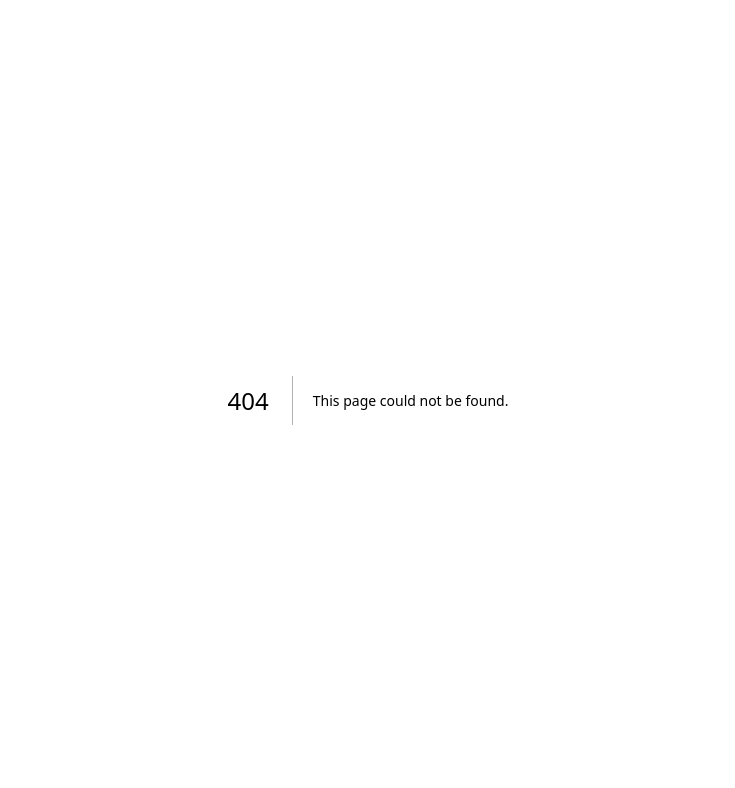
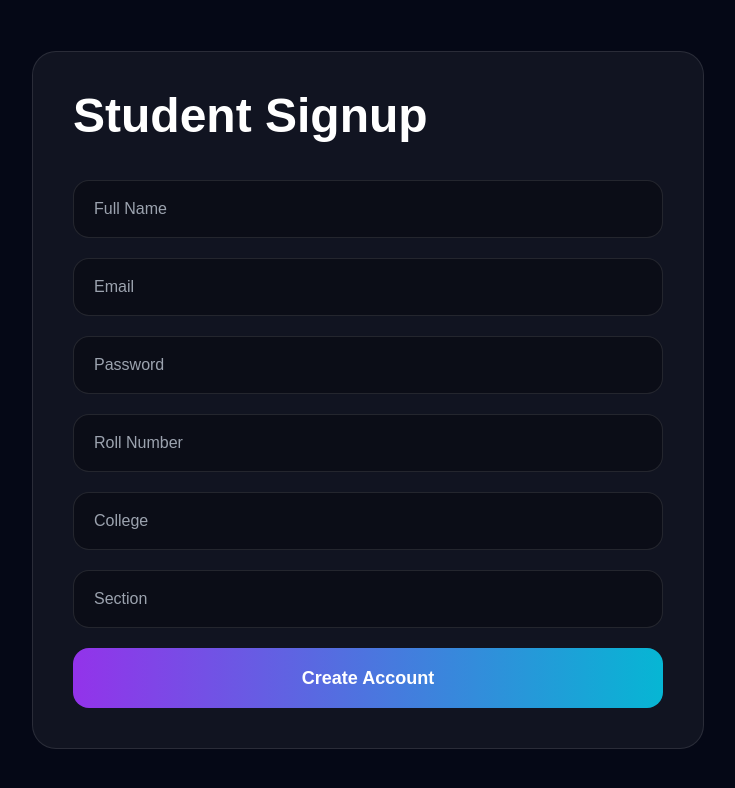
Before and after one commit to Nandhu55/exam-platform, a Next.js app in the folder frontend/: page /signup in a window 1280 px wide. Before the commit this address had no page. Shown: the top 788 px of the page, without its empty margins (272-1007 px from the left). Built offline with nearby package versions, Linux system fonts and the light colour scheme.

Commit message:
dutudent login added

```diff
--- a/frontend/src/app/adaptive-exam/[id]/page.tsx
+++ b/frontend/src/app/adaptive-exam/[id]/page.tsx
@@ -2,6 +2,7 @@
 
 import { useEffect, useState } from "react";
 import { useParams } from "next/navigation";
+import { supabase } from "@/lib/supabase";
 
 export default function AdaptiveExamPage() {
 
@@ -36,22 +37,8 @@
   const [previousQuestions, setPreviousQuestions] =
     useState<string[]>([]);
 
-  const [studentName, setStudentName] =
-    useState("");
-
-  const [rollNumber, setRollNumber] =
-    useState("");
-
-  const [college, setCollege] =
-    useState("");
-
-  const [section, setSection] =
-    useState("");
-
-  const [examStarted, setExamStarted] =
-    useState(false);
-
-
+  const [student, setStudent] =
+    useState<any>(null);
 
   // =========================
   // FETCH EXAM
@@ -71,7 +58,8 @@
 
       try {
 
-        const response = await fetch(
+        const response =
+          await fetch(
             `${process.env.NEXT_PUBLIC_API_URL}/adaptive-exam/${examId}`
           );
 
@@ -88,6 +76,41 @@
 
         setLoading(false);
       }
+    };
+
+  // =========================
+  // FETCH STUDENT
+  // =========================
+
+  useEffect(() => {
+
+    fetchStudent();
+
+  }, []);
+
+  const fetchStudent =
+    async () => {
+
+      const {
+        data: { user }
+      } = await supabase.auth.getUser();
+
+      if (!user) {
+
+        window.location.href =
+          "/login";
+
+        return;
+      }
+
+      const { data } =
+        await supabase
+          .from("profiles")
+          .select("*")
+          .eq("id", user.id)
+          .single();
+
+      setStudent(data);
     };
 
   // =========================
@@ -134,8 +157,6 @@
 
         setQuestion(data);
 
-        // STORE PREVIOUS QUESTIONS
-
         if (
           data.question &&
           !previous.includes(
@@ -158,33 +179,25 @@
     };
 
   // =========================
-  // START EXAM
+  // START FIRST QUESTION
   // =========================
 
-  const startExam = () => {
+  useEffect(() => {
 
     if (
-      !studentName ||
-      !rollNumber ||
-      !college ||
-      !section
+      exam &&
+      student &&
+      !question
     ) {
-
-      alert(
-        "Please fill all details"
-      );
-
-      return;
-    }
-
-    setExamStarted(true);
 
       generateQuestion(
         exam.topic,
         1,
         []
       );
-  };
+    }
+
+  }, [exam, student]);
 
   // =========================
   // SUBMIT ANSWER
@@ -210,7 +223,6 @@
 
       try {
 
-
         const response =
           await fetch(
             `${process.env.NEXT_PUBLIC_API_URL}/save-adaptive-attempt`,
@@ -228,16 +240,16 @@
                   exam.adaptive_exam_id,
 
                 participant_name:
-          studentName,
+                  student.name,
 
                 roll_number:
-          rollNumber,
+                  student.roll_number,
 
                 college:
-          college,
+                  student.college,
 
                 section:
-          section,
+                  student.section,
 
                 question_number:
                   questionNumber,
@@ -264,10 +276,6 @@
           await response.json();
 
         console.log(result);
-
-      // =========================
-      // DIFFICULTY ENGINE
-      // =========================
 
       } catch (error) {
 
@@ -344,7 +352,10 @@
   // LOADING
   // =========================
 
-  if (loading) {
+  if (
+    loading ||
+    !student
+  ) {
 
     return (
 
@@ -409,13 +420,15 @@
 
               Your adaptive exam has been completed successfully.
               Click below to view the full AI-generated performance report.
+
             </p>
 
           </div>
+
           <button
             onClick={() =>
               window.location.href =
-      `/adaptive-report/${rollNumber}`
+                `/adaptive-report/${student.roll_number}`
             }
             className="mt-10 mr-4 rounded-2xl bg-gradient-to-r from-cyan-500 to-blue-600 px-10 py-4 text-xl font-bold"
           >
@@ -423,6 +436,7 @@
             View Full AI Report
 
           </button>
+
           <button
             onClick={() =>
               window.location.href = "/"
@@ -433,112 +447,6 @@
             Go To Home
 
           </button>
-
-        </div>
-
-      </main>
-    );
-  }
-
-  // =========================
-  // STUDENT DETAILS
-  // =========================
-
-  if (!examStarted) {
-
-    return (
-
-      <main className="flex min-h-screen items-center justify-center bg-[#050816] p-8 text-white">
-
-        <div className="w-full max-w-2xl rounded-3xl border border-white/10 bg-white/5 p-10">
-
-          <h1 className="text-4xl font-black">
-
-            Student Verification
-
-          </h1>
-
-          <p className="mt-4 text-gray-400">
-
-            Enter your details to start
-            the adaptive AI examination.
-
-          </p>
-
-          <div className="mt-10 space-y-5">
-
-            <input
-              type="text"
-              placeholder="Student Name"
-
-              value={studentName}
-
-              onChange={(e) =>
-                setStudentName(
-                  e.target.value
-                )
-              }
-
-              className="w-full rounded-2xl border border-white/10 bg-black/30 px-5 py-4 outline-none"
-            />
-
-            <input
-              type="text"
-              placeholder="Roll Number"
-
-              value={rollNumber}
-
-              onChange={(e) =>
-                setRollNumber(
-                  e.target.value
-                )
-              }
-
-              className="w-full rounded-2xl border border-white/10 bg-black/30 px-5 py-4 outline-none"
-            />
-
-            <input
-              type="text"
-              placeholder="College"
-
-              value={college}
-
-              onChange={(e) =>
-                setCollege(
-                  e.target.value
-                )
-              }
-
-              className="w-full rounded-2xl border border-white/10 bg-black/30 px-5 py-4 outline-none"
-            />
-
-            <input
-              type="text"
-              placeholder="Section"
-
-              value={section}
-
-              onChange={(e) =>
-                setSection(
-                  e.target.value
-                )
-              }
-
-              className="w-full rounded-2xl border border-white/10 bg-black/30 px-5 py-4 outline-none"
-            />
-
-            <button
-
-              onClick={startExam}
-
-              className="w-full rounded-2xl bg-gradient-to-r from-purple-600 to-cyan-500 px-6 py-4 text-lg font-bold"
-            >
-
-              Start Adaptive Exam
-
-            </button>
-
-          </div>
 
         </div>
 
@@ -580,13 +488,13 @@
 
         <p className="mt-6 text-xl text-cyan-400">
 
-          Exam ID:
+          Welcome,
           {" "}
-          {exam.adaptive_exam_id}
+          {student.name}
 
         </p>
 
-        <p className="mt-4 text-gray-300">
+        <p className="mt-2 text-gray-300">
 
           Topic:
           {" "}
@@ -642,15 +550,11 @@
 
             <div className="mt-8">
 
-              {/* QUESTION */}
-
               <h3 className="text-2xl font-semibold leading-10">
 
                 {question.question}
 
               </h3>
-
-              {/* OPTIONS */}
 
               <div className="mt-8 space-y-4">
 
@@ -692,8 +596,6 @@
 
               </div>
 
-              {/* SUBMIT */}
-
               <button
                 onClick={submitAnswer}
                 className="mt-8 w-full rounded-2xl bg-gradient-to-r from-purple-600 to-cyan-500 px-6 py-4 text-lg font-bold"
--- /dev/null
+++ b/frontend/src/app/login/page.tsx
@@ -0,0 +1,104 @@
+"use client";
+
+import { useState } from "react";
+
+import { supabase } from "@/lib/supabase";
+
+export default function LoginPage() {
+
+  const [email, setEmail] =
+    useState("");
+
+  const [password, setPassword] =
+    useState("");
+
+  const login = async () => {
+
+    try {
+
+      const {
+        error
+      } = await supabase.auth.signInWithPassword({
+
+        email,
+        password,
+      });
+
+      if (error) {
+
+        alert(error.message);
+
+        return;
+      }
+
+      alert(
+        "Login successful"
+      );
+
+      window.location.href =
+        "/";
+
+    } catch (error) {
+
+      console.error(error);
+
+      alert(
+        "Something went wrong"
+      );
+    }
+  };
+
+  return (
+
+    <main className="flex min-h-screen items-center justify-center bg-[#050816] p-8 text-white">
+
+      <div className="w-full max-w-xl rounded-3xl border border-white/10 bg-white/5 p-10">
+
+        <h1 className="text-5xl font-black">
+
+          Student Login
+
+        </h1>
+
+        <div className="mt-10 space-y-5">
+
+          <input
+            type="email"
+            placeholder="Email"
+            value={email}
+            onChange={(e) =>
+              setEmail(
+                e.target.value
+              )
+            }
+            className="w-full rounded-2xl border border-white/10 bg-black/30 px-5 py-4 outline-none"
+          />
+
+          <input
+            type="password"
+            placeholder="Password"
+            value={password}
+            onChange={(e) =>
+              setPassword(
+                e.target.value
+              )
+            }
+            className="w-full rounded-2xl border border-white/10 bg-black/30 px-5 py-4 outline-none"
+          />
+
+          <button
+            onClick={login}
+            className="w-full rounded-2xl bg-gradient-to-r from-purple-600 to-cyan-500 px-6 py-4 text-lg font-bold"
+          >
+
+            Login
+
+          </button>
+
+        </div>
+
+      </div>
+
+    </main>
+  );
+}
--- /dev/null
+++ b/frontend/src/app/signup/page.tsx
@@ -0,0 +1,205 @@
+"use client";
+
+import { useState } from "react";
+
+import { supabase } from "@/lib/supabase";
+
+export default function SignupPage() {
+
+  const [name, setName] =
+    useState("");
+
+  const [email, setEmail] =
+    useState("");
+
+  const [password, setPassword] =
+    useState("");
+
+  const [rollNumber, setRollNumber] =
+    useState("");
+
+  const [college, setCollege] =
+    useState("");
+
+  const [section, setSection] =
+    useState("");
+
+  const signup = async () => {
+
+    try {
+
+      const {
+        data,
+        error
+      } = await supabase.auth.signUp({
+
+        email,
+        password,
+      });
+
+      if (error) {
+
+        alert(error.message);
+
+        return;
+      }
+
+      const user =
+        data.user;
+
+      if (!user) {
+
+        alert("Signup failed");
+
+        return;
+      }
+
+      // SAVE PROFILE
+
+      const { error: profileError } =
+        await supabase
+          .from("profiles")
+          .insert({
+
+            id: user.id,
+
+            name,
+
+            roll_number:
+              rollNumber,
+
+            college,
+
+            section,
+
+            role: "student"
+          });
+
+      if (profileError) {
+
+        alert(
+          profileError.message
+        );
+
+        return;
+      }
+
+      alert(
+        "Signup successful"
+      );
+
+      window.location.href =
+        "/login";
+
+    } catch (error) {
+
+      console.error(error);
+
+      alert(
+        "Something went wrong"
+      );
+    }
+  };
+
+  return (
+
+    <main className="flex min-h-screen items-center justify-center bg-[#050816] p-8 text-white">
+
+      <div className="w-full max-w-2xl rounded-3xl border border-white/10 bg-white/5 p-10">
+
+        <h1 className="text-5xl font-black">
+
+          Student Signup
+
+        </h1>
+
+        <div className="mt-10 space-y-5">
+
+          <input
+            type="text"
+            placeholder="Full Name"
+            value={name}
+            onChange={(e) =>
+              setName(
+                e.target.value
+              )
+            }
+            className="w-full rounded-2xl border border-white/10 bg-black/30 px-5 py-4 outline-none"
+          />
+
+          <input
+            type="email"
+            placeholder="Email"
+            value={email}
+            onChange={(e) =>
+              setEmail(
+                e.target.value
+              )
+            }
+            className="w-full rounded-2xl border border-white/10 bg-black/30 px-5 py-4 outline-none"
+          />
+
+          <input
+            type="password"
+            placeholder="Password"
+            value={password}
+            onChange={(e) =>
+              setPassword(
+                e.target.value
+              )
+            }
+            className="w-full rounded-2xl border border-white/10 bg-black/30 px-5 py-4 outline-none"
+          />
+
+          <input
+            type="text"
+            placeholder="Roll Number"
+            value={rollNumber}
+            onChange={(e) =>
+              setRollNumber(
+                e.target.value
+              )
+            }
+            className="w-full rounded-2xl border border-white/10 bg-black/30 px-5 py-4 outline-none"
+          />
+
+          <input
+            type="text"
+            placeholder="College"
+            value={college}
+            onChange={(e) =>
+              setCollege(
+                e.target.value
+              )
+            }
+            className="w-full rounded-2xl border border-white/10 bg-black/30 px-5 py-4 outline-none"
+          />
+
+          <input
+            type="text"
+            placeholder="Section"
+            value={section}
+            onChange={(e) =>
+              setSection(
+                e.target.value
+              )
+            }
+            className="w-full rounded-2xl border border-white/10 bg-black/30 px-5 py-4 outline-none"
+          />
+
+          <button
+            onClick={signup}
+            className="w-full rounded-2xl bg-gradient-to-r from-purple-600 to-cyan-500 px-6 py-4 text-lg font-bold"
+          >
+
+            Create Account
+
+          </button>
+
+        </div>
+
+      </div>
+
+    </main>
+  );
+}
```
Also changed, not shown: frontend/src/lib/supabase.ts (added). Lines whose indentation alone changed are shown as unchanged.
